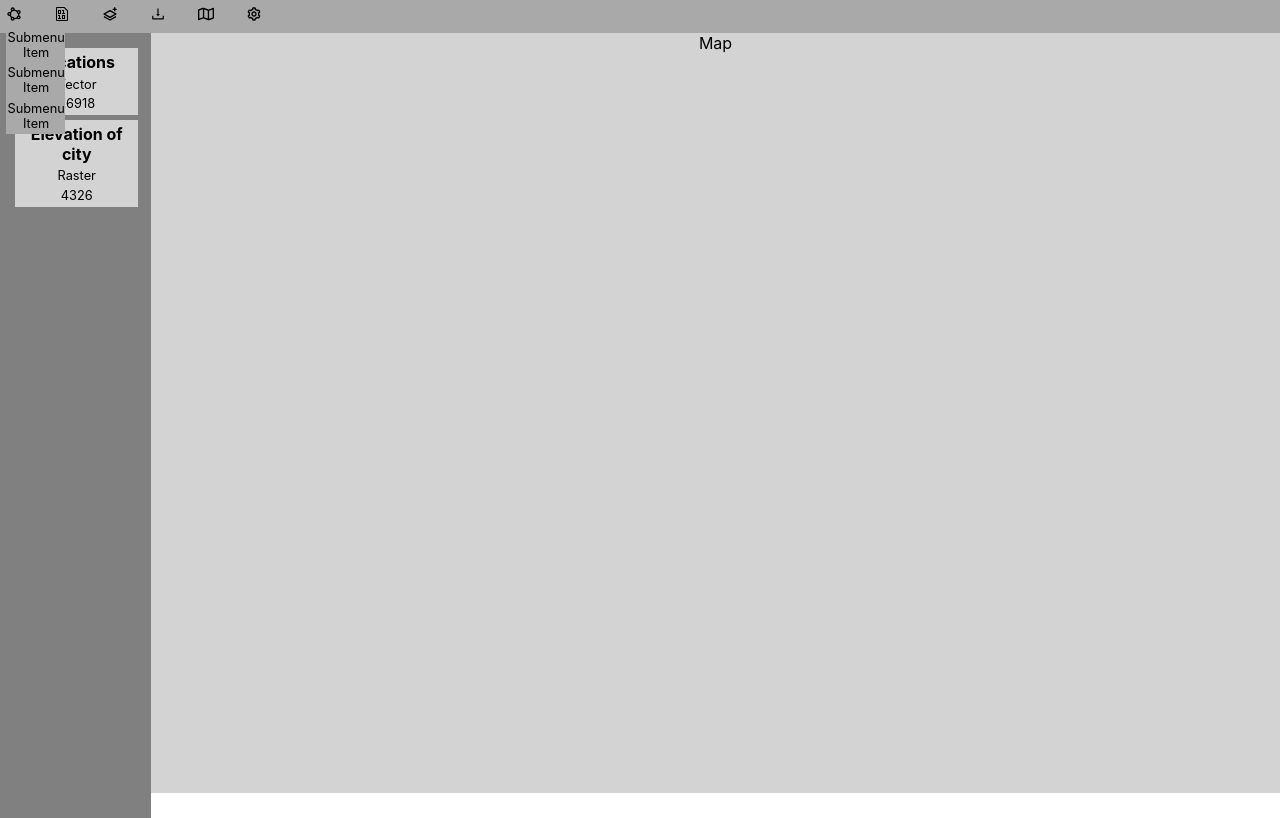
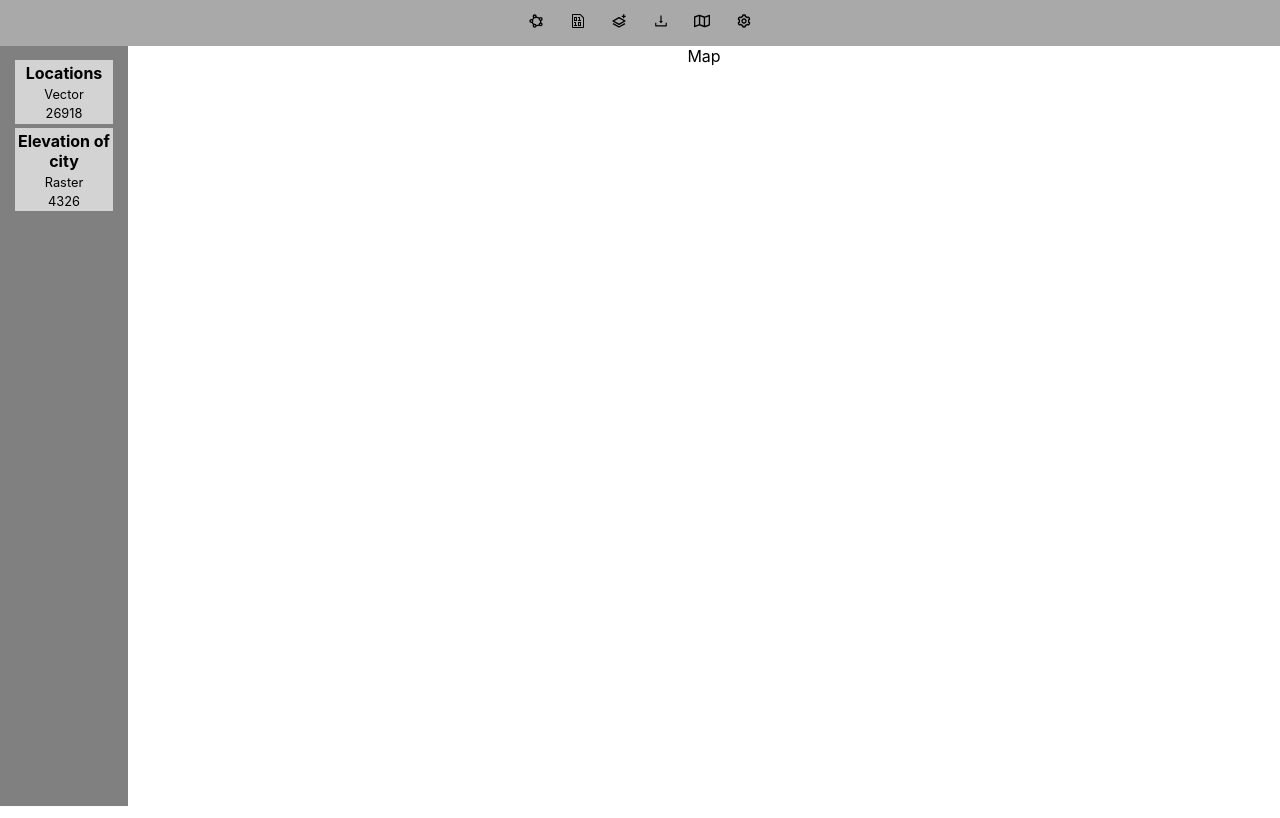
Before and after one commit to edrumm/gis, a React (Create React App) app in the folder client/: page / in a window 1280 px wide. Built offline with nearby package versions, Linux system fonts and the light colour scheme.

Commit message:
dropdowns done

```diff
--- a/client/src/components/navbar.js
+++ b/client/src/components/navbar.js
@@ -4,57 +4,101 @@ import { BiLayerPlus, BiLayerMinus, BiShapePolygon, BiCog } from 'react-icons/bi
 import { AiOutlineDownload, AiOutlineUpload } from 'react-icons/ai';
 import './style/navbar.css';
 
-// https://stackoverflow.com/questions/60877944/react-how-to-pass-an-array-as-props-and-render-a-list-of-images
-const Submenu = (props) => {
-    const { items } = props;
+// https://blog.logrocket.com/creating-multilevel-dropdown-menu-react/
+const items = [
+    {
+        title: <BiShapePolygon/>,
+        submenu: [
+            { title: 'Points in polygon' },
+            { title: 'Convex Hull' },
+            { title: 'Voronoi Polygon' }
+        ]
+    },
+    {
+        title: <GoFileBinary/>,
+        submenu: [
+            { title: 'Slope' },
+            { title: 'Aspect' }
+        ]
+    },
+    {
+        title: <BiLayerPlus/>,
+        submenu: [
+            { title: 'New Vector Layer' },
+            { title: 'New Raster Layer' }
+        ]
+    },
+    {
+        title: <AiOutlineDownload/>,
+        submenu: [
+            { title: 'Download as CSV' },
+            { title: 'Download as Shapefile' },
+            { title: 'Download as GeoJSON' },
+            { title: 'Download as GeoTIFF' },
+            { title: 'Download as IMG' }
+        ]
+    },
+    {
+        title: <FaRegMap/>,
+        submenu: [
+            { title: 'New Base Map' }
+        ]
+    },
+    {
+        title: <BiCog/>,
+        submenu: [
+            { title: 'Clear All Layers' }
+        ]
+    }
+];
 
-    /* {items.map(item => {
-        <li>item</li>
-    })} */
+const Submenu = ({ props }) => {
 
     return (
-        <>
         <ul className='submenu'>
-            <li>Submenu Item</li>
-            <li>Submenu Item</li>
-            <li>Submenu Item</li>
+            {props.map((p, i) => {
+                return (
+                    <li key={i}>
+                        {p.title}
+                    </li>
+                );
+            })
+        }
         </ul>
-        </>
+    );
+};
+
+const Items = ({ props }) => {
+    return (
+        <li>
+        {
+            <>
+            {props.title}
+            <Submenu props={props.submenu} />
+            </>
+        }
+        </li>
     );
 };
 
 const Navbar = () => {
     return(
         <>
-        <nav>
-            <ul>
-                <li id='dropdown-icon'>☰</li>
-                <li>
-                    <BiShapePolygon/>
-                    <Submenu items={['Item1', 'Item2']}/>
-                </li>
-                <li>
-                    <GoFileBinary/>
-                    <Submenu items={['Item1', 'Item2']}/>
-                </li>
-                <li>
-                    <BiLayerPlus/>
-                    <Submenu items={['Item1', 'Item2']}/>
-                </li>
-                <li>
-                    <AiOutlineDownload/>
-                    <Submenu items={['Item1', 'Item2']}/>
-                </li>
-                <li>
-                    <FaRegMap/>
-                    <Submenu items={['Item1', 'Item2']}/>
-                </li>
-                <li>
-                    <BiCog/>
-                    <Submenu items={['Item1', 'Item2']}/>
-                </li>
-            </ul>
-        </nav>
+        <div className='container'>
+            <header>
+                <nav className='navbar'>
+                    <ul className='navbar-ul'>
+                        {
+                            items.map((item, i) => {
+                                return (
+                                    <Items props={item} key={i} />
+                                );
+                            })
+                        }
+                    </ul>
+                </nav>
+            </header>
+        </div>
         </>
     );
 };
--- a/client/src/components/style/map.css
+++ b/client/src/components/style/map.css
@@ -1,5 +1,5 @@
 .map {
     width: 90%;
     height: 100%;
-    background-color: lightgray;
+    background-color: white;
 }
--- a/client/src/components/style/navbar.css
+++ b/client/src/components/style/navbar.css
@@ -1,49 +1,58 @@
-nav {
+* {
+    margin: 0;
+    padding: 0;
+    box-sizing: border-box;
+}
+
+.container {
+    display: flex;
+    /* width: 100vw; */
+    margin: 0 auto;
+}
+
+.container header {
+    width: 100%;
+}
+
+.navbar {
     width: 100%;
     height: auto;
     background-color: darkgray;
 }
 
-nav ul {
+.navbar-ul {
     list-style-type: none;
-    display: flex;
     flex-direction: row;
 }
 
-nav ul li {
-    padding: 0.5%;
-    padding-right: 2%;
+.navbar-ul li {
+    padding: 1%;
     -moz-transition: all 0.5s ease-in-out;
     -o-transition: all 0.5s ease-in-out;
     -webkit-transition: all 0.5s ease-in-out;
     transition: all 0.5s ease-in-out;
     display: inline-block;
-    position: relative;
-    text-align: center;
 }
 
-nav ul li:hover {
+.navbar-ul li:hover {
     background-color: #808080;
 }
 
-nav ul li:hover .submenu {
-    display: block;
-}
-
-#dropdown-icon {
-    display: none;
+.navbar-ul li:hover .submenu {
+    display: flex;
+    cursor: pointer;
 }
 
 .submenu {
     position: absolute;
     display: none;
     z-index: 1;
-    background-color: darkgray;
-    padding: 1%;
-    width: auto;
+    background-color: lightgray;
+    padding: 0.5%;
+    flex-direction: column;
 }
 
 .submenu li {
     font-size: 0.8em;
-    padding: 5%1%;
+    padding: 5%;
 }
```
